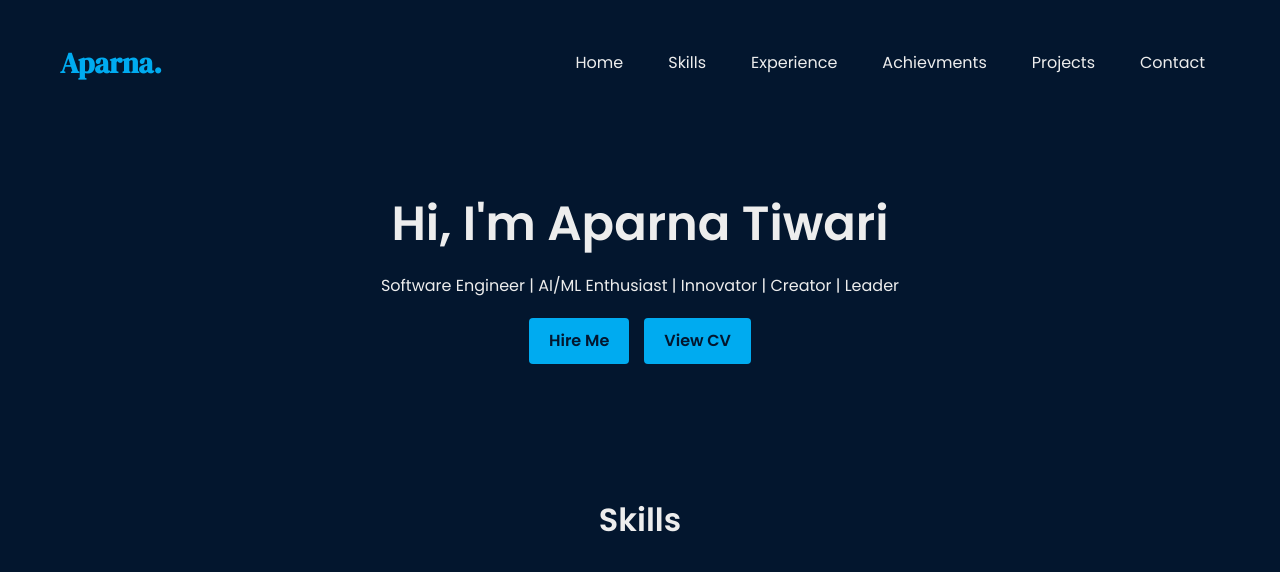
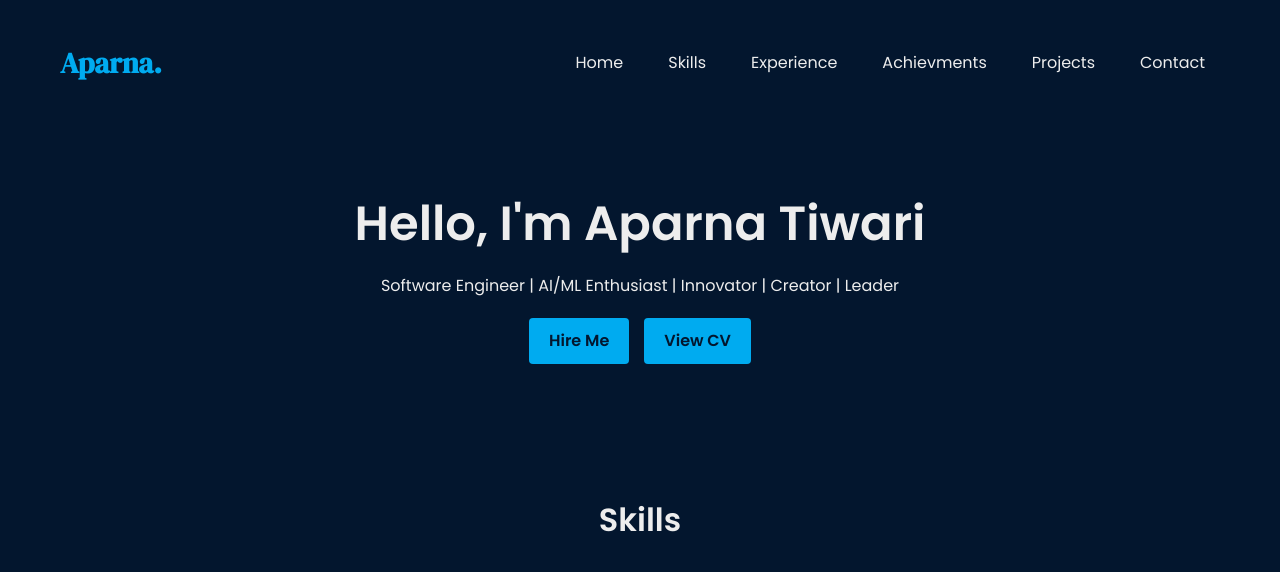
Before and after one commit to AparnaTiwari27/Portfolio, a plain HTML site: page index.html in a window 1280 px wide. Shown: the top 572 px of the page. Drawn offline with nearby package versions, Linux system fonts and the light colour scheme.

Commit message:
updated code

```diff
--- a/index.html
+++ b/index.html
@@ -262,7 +262,7 @@
             </nav>
         </header>
         <section class="hero">
-            <h1>Hi, I'm Aparna Tiwari</h1>
+            <h1>Hello, I'm Aparna Tiwari</h1>
             <p>Software Engineer | AI/ML Enthusiast | Innovator | Creator | Leader</p>
             <div class="btn-group">
                 <a href="#contact" class="btn">Hire Me</a>
```
